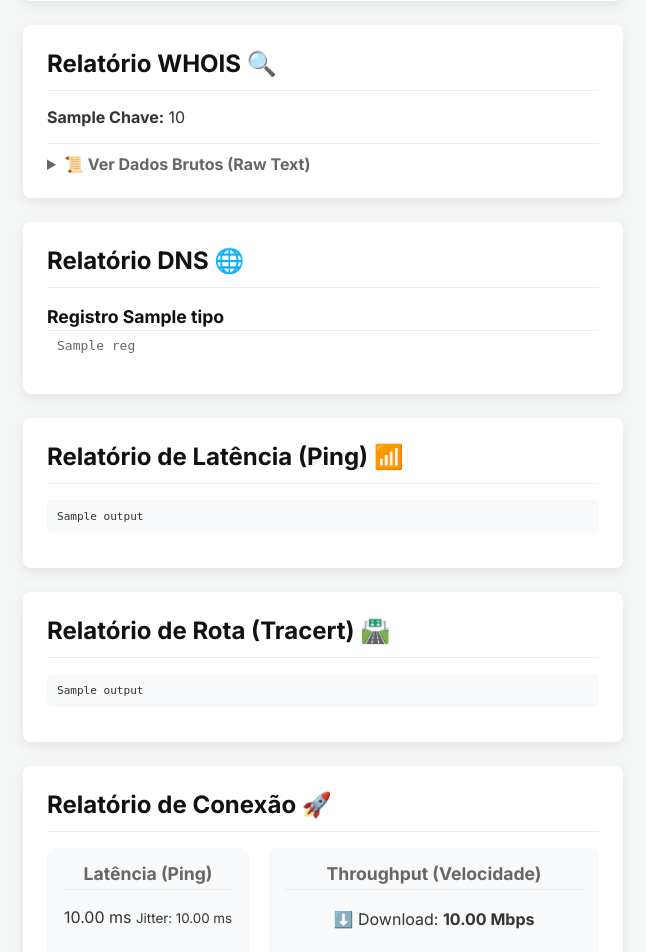
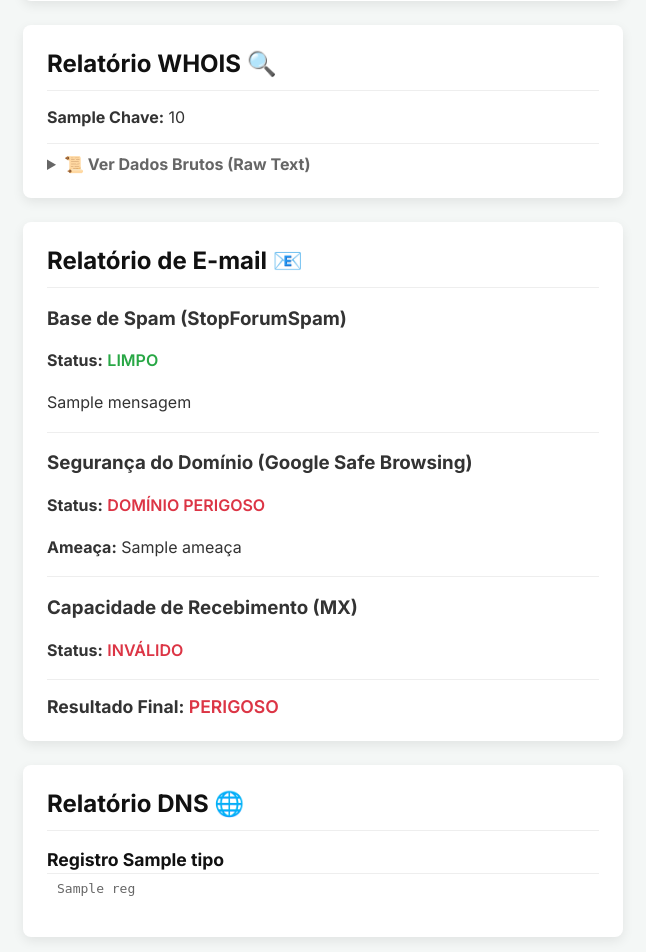
Before and after one commit to Luciomo/ConnectionsTest, a Flask app: template templates/results.html in a window 1280 px wide. Shown: the part 626-1578 px from the top of the page, without its empty margins (317-963 px from the left). Run offline with Flask 3, Linux system fonts and the light colour scheme; the template is opened without the code that fills it: most values are stand-ins (such as "Sample title", 1, 10 or a date in 2020); some libraries are stand-ins or nearby versions.

Commit message:
checagem de email

```diff
--- a/templates/results.html
+++ b/templates/results.html
@@ -77,6 +77,80 @@
                             <pre>{{ whois_result.raw_text }}</pre>
                         </details>
                     {% endif %}
+                {% endif %}
+            </div>
+            {% endif %}
+
+            <!-- Seção Email -->
+            {% if email_result %}
+            <div class="card report-email">
+                <h2>Relatório de E-mail 📧</h2>
+                {% if email_result.erro %}
+                    <p class="error">❌ {{ email_result.erro }}</p>
+                {% else %}
+
+                    <!-- 1. Base de Spam (StopForumSpam) -->
+                    <div class="sub-report">
+                        <h3>Base de Spam (StopForumSpam)</h3>
+                        {% set spam = email_result.spam_db %}
+                        {% if spam.erro %}
+                            <p class="error">❌ {{ spam.erro }}</p>
+                        {% elif spam.status == 'Detectado' %}
+                            <p><strong>Status:</strong> <span class="malicious">LISTADO COMO SPAM</span></p>
+                            <p><strong>Frequência:</strong> {{ spam.frequencia }}</p>
+                            <p><strong>Última vez visto:</strong> {{ spam.ultima_vez }}</p>
+                            <p><strong>Confiança:</strong> {{ spam.confianca }}%</p>
+                        {% else %}
+                            <p><strong>Status:</strong> <span class="safe">LIMPO</span></p>
+                            <p>{{ spam.mensagem }}</p>
+                        {% endif %}
+                    </div>
+
+                    <hr style="margin: 15px 0; border: 0; border-top: 1px solid #eee;">
+
+                    <!-- 2. Segurança do Domínio (Google Safe Browsing) -->
+                    <div class="sub-report">
+                        <h3>Segurança do Domínio (Google Safe Browsing)</h3>
+                        {% set domain_sec = email_result.domain_security %}
+                        {% if domain_sec.erro %}
+                            <p class="error">❌ {{ domain_sec.erro }}</p>
+                        {% elif domain_sec.status == 'Perigoso' %}
+                            <p><strong>Status:</strong> <span class="malicious">DOMÍNIO PERIGOSO</span></p>
+                            <p><strong>Ameaça:</strong> {{ domain_sec.ameaça }}</p>
+                        {% else %}
+                            <p><strong>Status:</strong> <span class="safe">DOMÍNIO SEGURO</span></p>
+                            <p>Nenhuma ameaça encontrada no domínio do e-mail.</p>
+                        {% endif %}
+                    </div>
+
+                    <hr style="margin: 15px 0; border: 0; border-top: 1px solid #eee;">
+
+                    <!-- 3. Registros MX (Capacidade de Recebimento) -->
+                    <div class="sub-report">
+                        <h3>Capacidade de Recebimento (MX)</h3>
+                        {% set mx = email_result.mx_records %}
+                        {% if mx.status == 'Válido' %}
+                            <p><strong>Status:</strong> <span class="safe">VÁLIDO</span></p>
+                            <p>Servidores de e-mail encontrados:</p>
+                            <ul style="font-size: 0.9em; color: #555;">
+                                {% for reg in mx.registros %}
+                                    <li>{{ reg }}</li>
+                                {% endfor %}
+                            </ul>
+                        {% else %}
+                            <p><strong>Status:</strong> <span class="malicious">INVÁLIDO</span></p>
+                            <p class="error">{{ mx.erro }}</p>
+                        {% endif %}
+                    </div>
+
+                    <!-- Resumo Final -->
+                    <div class="summary" style="margin-top: 15px;">
+                        {% if (email_result.spam_db.status == 'Detectado') or (email_result.domain_security.status == 'Perigoso') or (email_result.mx_records.status != 'Válido') %}
+                            <strong>Resultado Final:</strong> <span class="malicious">PERIGOSO</span>
+                        {% else %}
+                            <strong>Resultado Final:</strong> <span class="safe">SEGURO</span>
+                        {% endif %}
+                    </div>
                 {% endif %}
             </div>
             {% endif %}
```
Also changed, not shown: templates/email.html (added, +95 -0 lines).
